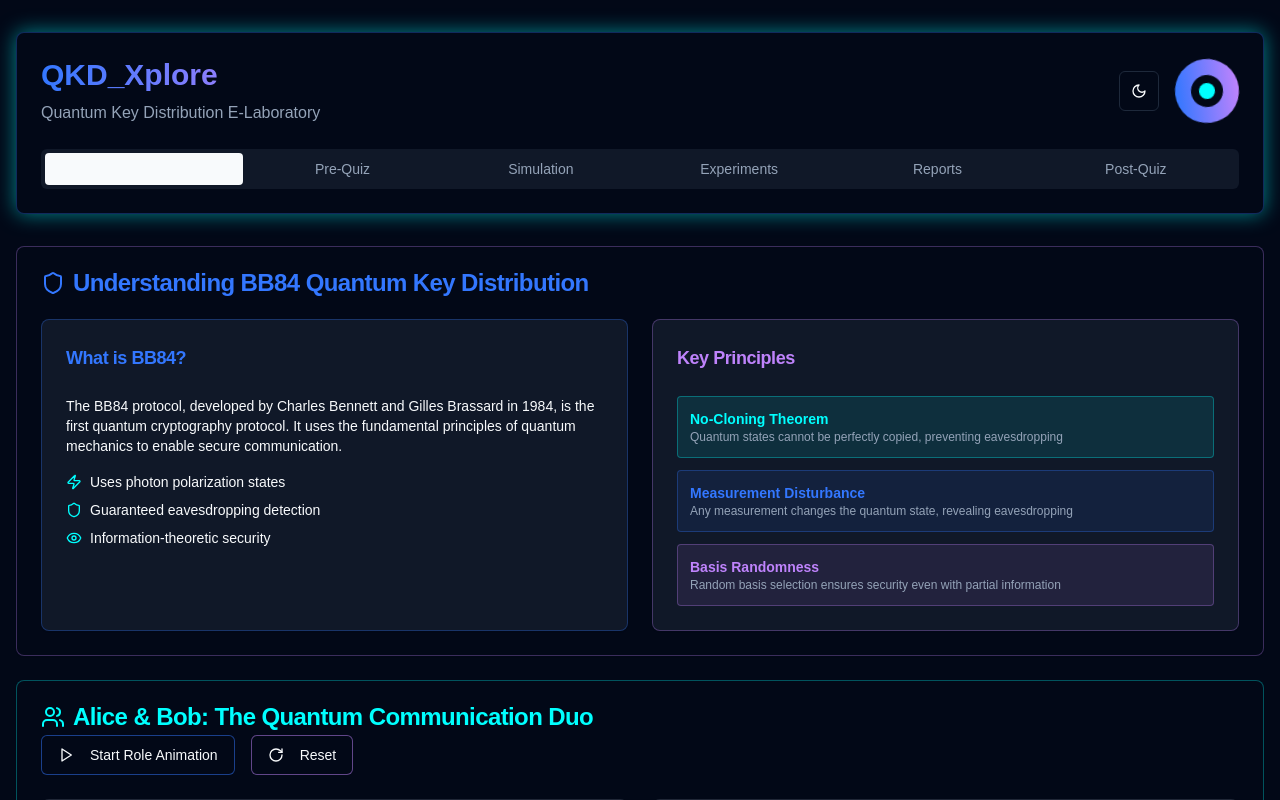
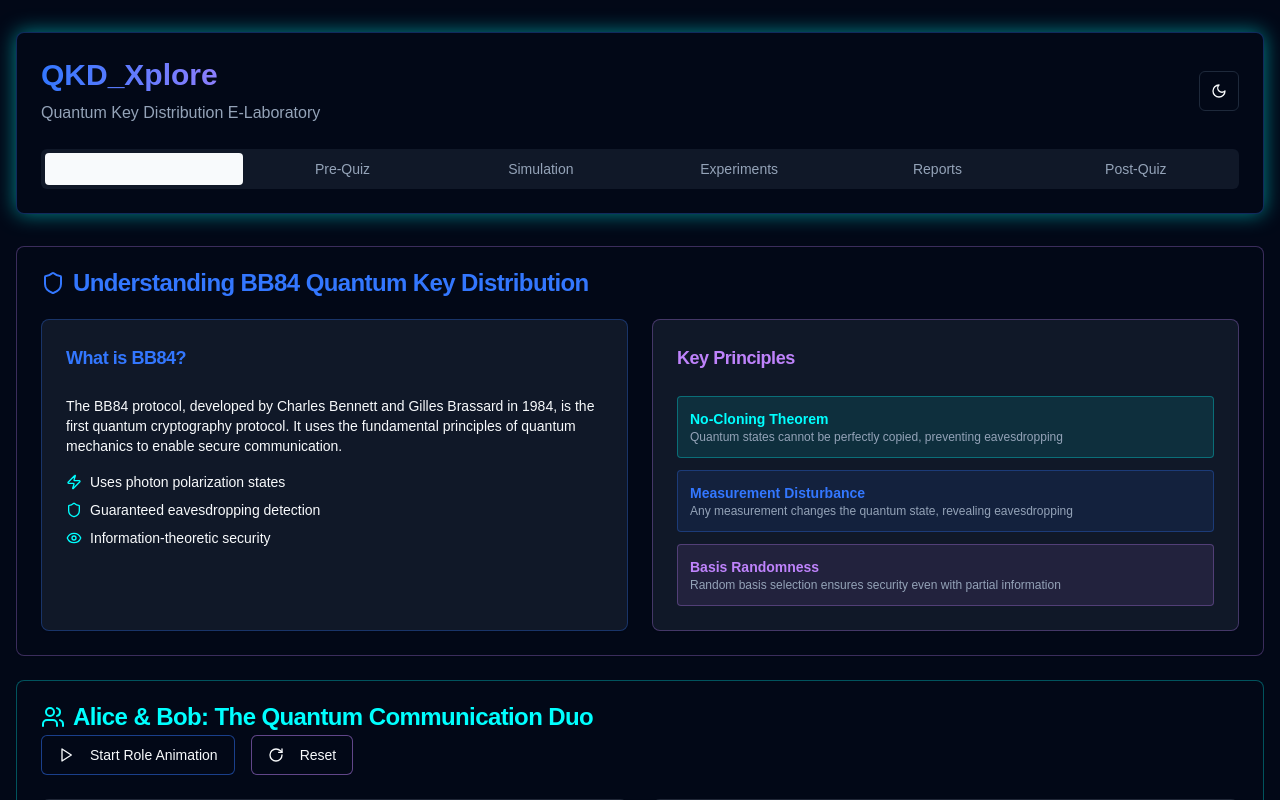
Before and after one commit to legend100k/qkdxplore, a React (Vite) app: page / in a window 1280 px wide. Shown: the top 800 px of the page. Built offline with nearby package versions, Linux system fonts and the light colour scheme.

Commit message:
Remove quantum animation icon from navigation bar
Co-authored-by: Qwen-Coder <qwen-coder@alibabacloud.com>

```diff
--- a/src/components/Navigation.tsx
+++ b/src/components/Navigation.tsx
@@ -24,11 +24,6 @@ export const Navigation = ({ activeTab, onTabChange }: NavigationProps) => {
           </div>
           <div className="flex items-center gap-4">
             <ThemeToggle />
-            <div className="w-16 h-16 rounded-full bg-gradient-to-r from-quantum-blue to-quantum-purple polarization-animation flex items-center justify-center">
-              <div className="w-8 h-8 bg-background rounded-full flex items-center justify-center">
-                <div className="w-4 h-4 bg-quantum-glow rounded-full"></div>
-              </div>
-            </div>
           </div>
         </div>
 
```
